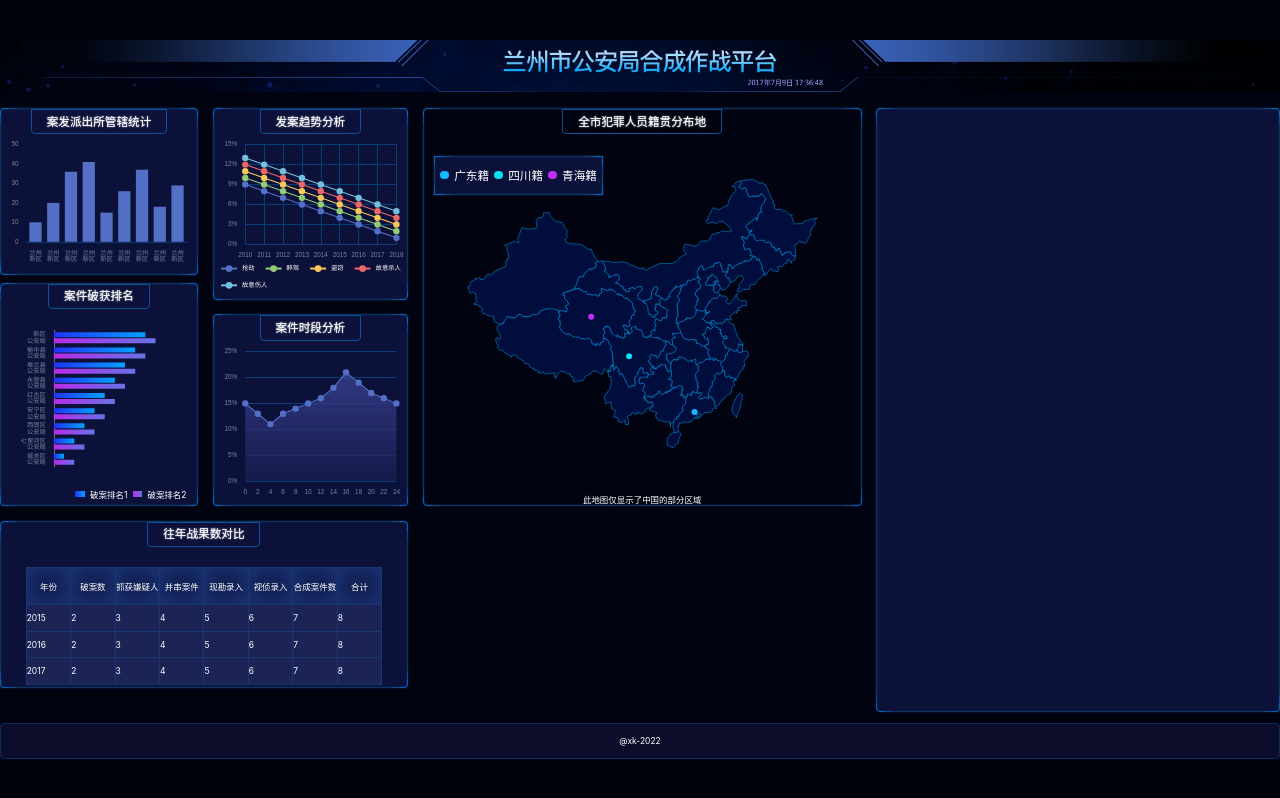
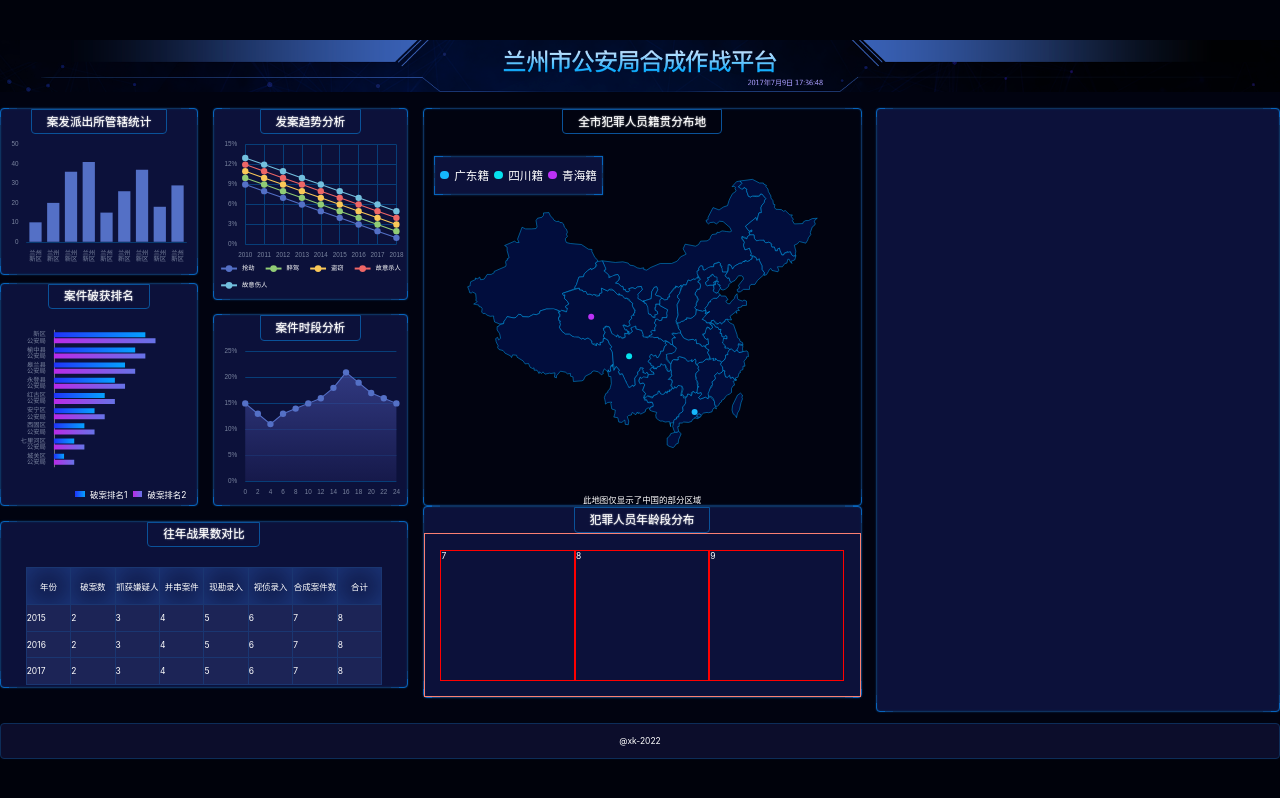
Before and after one commit to ObitoRin/big-screen, a React (Vite) app: page /#/ in a window 1280 px wide. Built offline with nearby package versions, Linux system fonts and the light colour scheme.

Commit message:
布局 age chart

```diff
--- /dev/null
+++ b/src/components/age-chart7.tsx
@@ -0,0 +1,15 @@
+import React, { useEffect, useRef } from 'react';
+import * as echarts from 'echarts';
+
+export const AgeChart7 = () => {
+  const divRef = useRef(null);
+  useEffect(() => {
+    var myChart = echarts.init(divRef.current);
+  }, []);
+
+  return (
+    <div className="age-图1">
+      7<div ref={divRef} className="chart"></div>
+    </div>
+  );
+};
--- /dev/null
+++ b/src/components/age-chart8.tsx
@@ -0,0 +1,15 @@
+import React, { useEffect, useRef } from 'react';
+import * as echarts from 'echarts';
+
+export const AgeChart8 = () => {
+  const divRef = useRef(null);
+  useEffect(() => {
+    var myChart = echarts.init(divRef.current);
+  }, []);
+
+  return (
+    <div className="age-图2">
+      8<div ref={divRef} className="chart"></div>
+    </div>
+  );
+};
--- /dev/null
+++ b/src/components/age-chart9.tsx
@@ -0,0 +1,15 @@
+import React, { useEffect, useRef } from 'react';
+import * as echarts from 'echarts';
+
+export const AgeChart9 = () => {
+  const divRef = useRef(null);
+  useEffect(() => {
+    var myChart = echarts.init(divRef.current);
+  }, []);
+
+  return (
+    <div className="age-图3">
+      9<div ref={divRef} className="chart"></div>
+    </div>
+  );
+};
--- a/src/pages/home.scss
+++ b/src/pages/home.scss
@@ -82,7 +82,8 @@
     .both-trends,
     .time-trends,
     .combat-gains,
-    .province {
+    .province,
+    .age {
       height: px(315);
       display: flex;
       flex-direction: column;
@@ -190,5 +191,23 @@
         }
       }
     }
+    .age {
+      height: px(363);
+      > .charts {
+        width: 100%;
+        flex: 1;
+        border: 1px solid salmon;
+        display: flex;
+        padding: px(30);
+      }
+      &-图1,
+      &-图2,
+      &-图3 {
+        flex: 1;
+        border: 1px solid red;
+        display: flex;
+        flex-direction: column;
+      }
+    }
   }
 }
--- a/src/pages/home.tsx
+++ b/src/pages/home.tsx
@@ -7,6 +7,9 @@ import { BothTrendsChart } from '../components/both-trends-chart3';
 import { TimeTrendsChart } from '../components/time-trends-chart4';
 import { CombatGainsChart } from '../components/combat-gains-chart5';
 import { MapChart } from '../components/map-chart6';
+import { AgeChart7 } from '../components/age-chart7';
+import { AgeChart8 } from '../components/age-chart8';
+import { AgeChart9 } from '../components/age-chart9';
 
 export const Home = () => {
   const year = new Date().getFullYear();
@@ -27,6 +30,14 @@ export const Home = () => {
         </section>
         <section className="section4">
           <MapChart />
+          <div className="bordered age">
+            <h2>犯罪人员年龄段分布</h2>
+            <div className="charts">
+              <AgeChart7 />
+              <AgeChart8 />
+              <AgeChart9 />
+            </div>
+          </div>
         </section>
         <section className="bordered section5"></section>
       </main>
```
